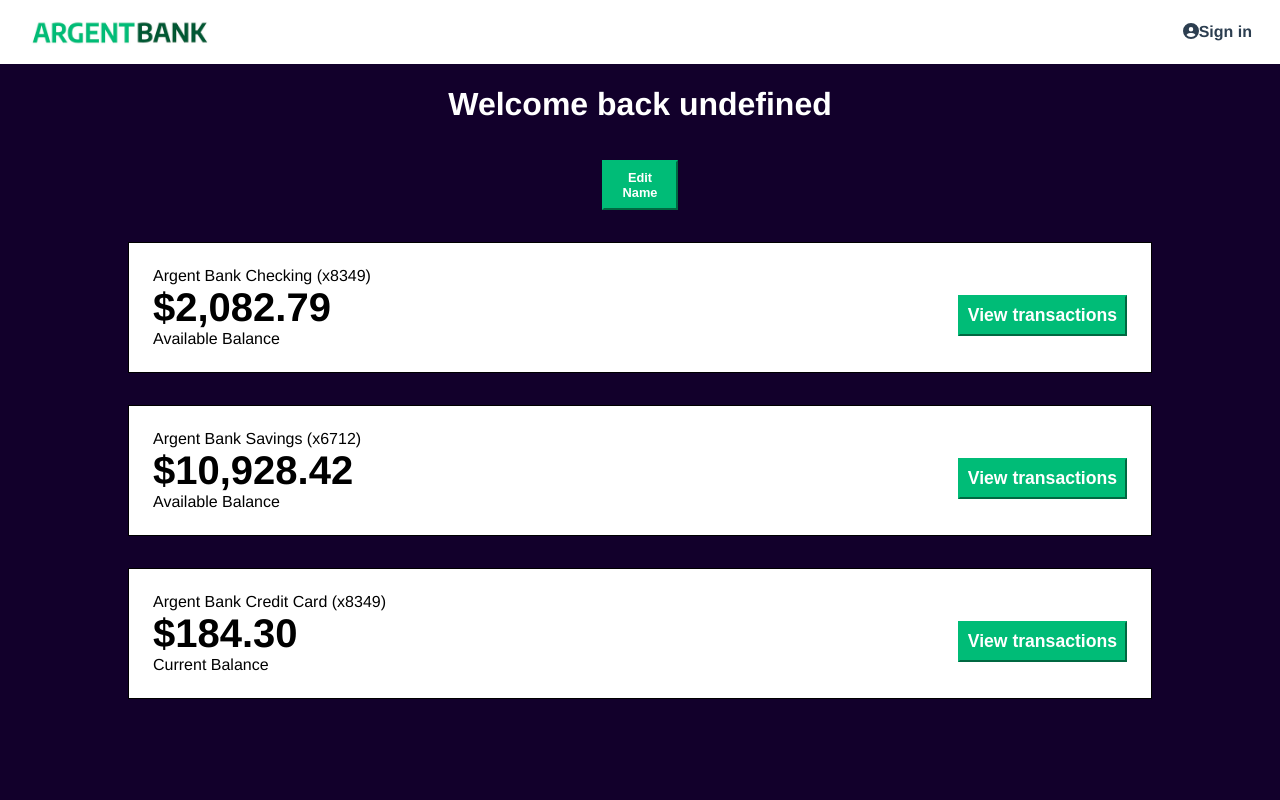
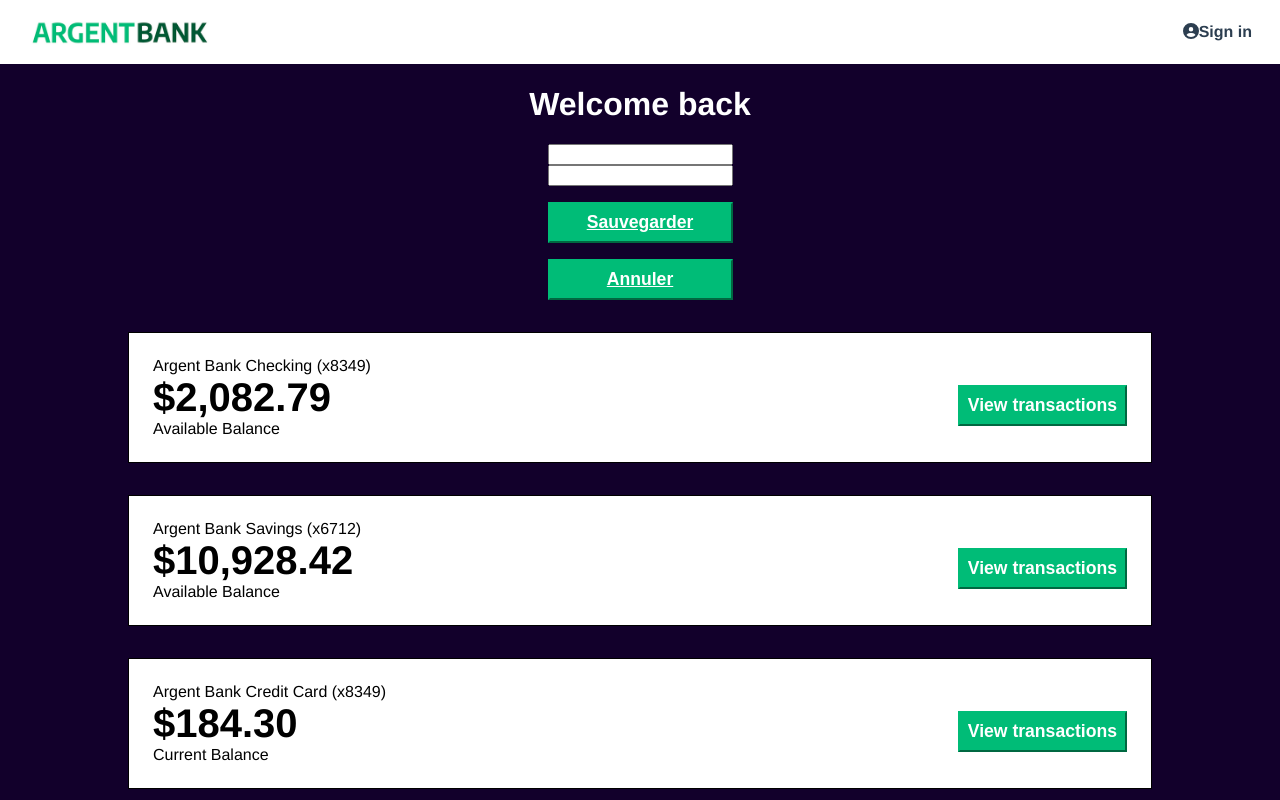
Before and after one commit to Vanessa-Peixoto/ArgentBank, a React (Vite) app: page /profile in a window 1280 px wide. Both pictures are taken after a click on the button "Edit Name". Shown: the top 800 px of the page. Built offline with nearby package versions, Linux system fonts and the light colour scheme.

Commit message:
add updateprofile service and editname component

```diff
--- a/src/app/store.js
+++ b/src/app/store.js
@@ -3,6 +3,7 @@ import formReducer from '../features/formSlice';
 import { authApi } from '../services/authApi';
 import authReducer from '../features/authSlice';
 import { profileApi } from '../services/profileApi';
+import { updateProfileApi } from '../services/updateProfileApi';
 
 export const store = configureStore({
   reducer: {
@@ -10,7 +11,8 @@ export const store = configureStore({
     auth: authReducer,
     [authApi.reducerPath]: authApi.reducer,
     [profileApi.reducerPath]: profileApi.reducer,
+    [updateProfileApi.reducerPath]: updateProfileApi.reducer,
   },
   middleware: (getDefaultMiddleware) =>
-    getDefaultMiddleware().concat(authApi.middleware, profileApi.middleware),
+    getDefaultMiddleware().concat(authApi.middleware, profileApi.middleware, updateProfileApi.middleware),
 });
--- a/src/component/Button/Button.jsx
+++ b/src/component/Button/Button.jsx
@@ -1,9 +1,9 @@
 import PropTypes from "prop-types";
 import "./button.scss";
 
-function Button({ type = "button", children, className = "" }) {
+function Button({ type = "button", children, className = "" , onClick}) {
   return (
-    <button type={type} className={`sign-in-button ${className}`}>
+    <button type={type} className={`sign-in-button ${className}`} onClick={onClick}>
       {children}
     </button>
   );
@@ -13,6 +13,7 @@ Button.propTypes = {
   type: PropTypes.string.isRequired,
   children: PropTypes.node.isRequired,
   className: PropTypes.string,
+  onClick: PropTypes.func,
 };
 
 export default Button;
--- /dev/null
+++ b/src/component/EditName/EditName.jsx
@@ -0,0 +1,94 @@
+import { useState } from "react";
+import { useUpdateProfileMutation } from "../../services/updateProfileApi";
+import Button from "../Button/Button";
+import PropTypes from "prop-types";
+
+function EditName({ firstName, lastName, onUpdate, refreshProfile }) {
+
+  const [editMode, setEditMode] = useState(false);
+  const [newFirstName, setNewFirstName] = useState(firstName || "");
+  const [newLastName, setNewLastName] = useState(lastName || "");
+
+  //Mutation to update user profile
+  const [updateProfile, { isLoading, error }] = useUpdateProfileMutation();
+
+  const handleEditClick = () => {
+    setEditMode(true);
+  }
+
+  const handleCancelClick = () => {
+    setNewFirstName(firstName);
+    setNewLastName(lastName);
+    setEditMode(false);
+  }
+
+  const handleSubmit = async (e) => {
+    e.preventDefault();
+    try {
+      await updateProfile({
+        firstName: newFirstName,
+        lastName: newLastName,
+      }).unwrap();
+
+      onUpdate({
+        firstName: firstName,
+        lastName: lastName,
+      })
+
+      await refreshProfile();
+
+      setEditMode(false);
+
+    } catch (err) {
+      console.error("Erreur lors de la mise à jour du profil :", err);
+    }
+  }
+
+  return (
+    <div>
+      {editMode ? (
+        <form onSubmit={handleSubmit}>
+          <div>
+                <input
+                type="text"
+                placeholder={firstName}
+                value={newFirstName}
+                onChange={(e) => setNewFirstName(e.target.value)}
+                />
+          </div>
+          <div>
+                <input
+                type="text"
+                placeholder={lastName}
+                value={newLastName}
+                onChange={(e) => setNewLastName(e.target.value)}
+                />
+          </div>
+
+          <Button type="submit" className="btn-save">
+            {isLoading ? "En cours..." : "Sauvegarder"}
+          </Button>
+
+          <Button type="button" className="btn-cancel" onClick={handleCancelClick}>
+            Annuler
+          </Button>
+
+          {error && <div className="error">Erreur: {error.message}</div>}
+        </form>
+      ) : (
+        <Button type="button" onClick={handleEditClick}>
+          Edit Name
+        </Button>
+      )}
+    </div>
+  );
+}
+
+Button.propTypes = {
+  firstName: PropTypes.string,
+  lastName: PropTypes.string,
+  onUpdate: PropTypes.func,
+  refreshProfile: PropTypes.func,
+};
+
+export default EditName;
--- a/src/pages/Dashboard.jsx
+++ b/src/pages/Dashboard.jsx
@@ -1,4 +1,4 @@
-import Button from "../component/Button/Button";
+import EditName from "../component/EditName/EditName";
 import Footer from "../component/Footer/Footer";
 import Header from "../component/Header/Header";
 import Account from "../component/Account/Account";
@@ -6,11 +6,14 @@ import "./dashboard.scss";
 import { useTranslation } from "react-i18next";
 import { useGetProfileMutation } from "../services/profileApi";
 import { useSelector } from "react-redux";
-import { useEffect } from "react";
+import { useEffect, useState } from "react";
 
 function Dashboard() {
 
   const { t } = useTranslation();
+
+  //stock user info
+  const [userInfo, setUserInfo] = useState({ firstName: "", lastName: "" });
 
   //retrieve user profil
   const [getProfile, { data, isLoading, error }] = useGetProfileMutation();
@@ -24,6 +27,21 @@ function Dashboard() {
     }
   }, [getProfile, isConnected]);
 
+  //update local state when data changes
+  useEffect(() => {
+    if (data && data.body) {
+      setUserInfo({
+        firstName: data.body.firstName,
+        lastName: data.body.lastName,
+      });
+    }
+  }, [data]);
+
+  const refreshProfile = () => {
+    getProfile();
+  };
+
+
   if (isLoading) {
     return <div>Loading...</div>;
   }
@@ -32,17 +50,14 @@ function Dashboard() {
     return <div>Error fetching profile: {error.message}</div>;
   }
 
-  const firstName = data?.body?.firstName;
 
   return (
     <>
       <Header />
       <main className="bg-dark">
         <div className="header">
-          <h1>{t("dashboard.welcome") + ' ' + firstName}</h1>
-          <Button type="submit" className="btn-edit-name">
-            {t("dashboard.btnName")}
-          </Button>
+          <h1>{t("dashboard.welcome") + ' ' + userInfo.firstName}</h1>
+          <EditName firstName={userInfo.firstName} lastName={userInfo.lastName} onUpdate={setUserInfo} refreshProfile={refreshProfile}/>
         </div>
         <h2 className="sr-only">Accounts</h2>
 
--- /dev/null
+++ b/src/services/updateProfileApi.js
@@ -0,0 +1,24 @@
+import { createApi, fetchBaseQuery } from '@reduxjs/toolkit/query/react';
+
+export const updateProfileApi = createApi({
+    //name in the store
+    reducerPath: "updateProfileApi",
+    //configuration for making HTTP request
+    baseQuery: fetchBaseQuery({baseUrl:'http://localhost:3001/api/v1'}),
+    //define API request
+    endpoints: (builder) => ({
+        //create mutation which allow to send request to connect
+        updateProfile: builder.mutation({
+            query: ({firstName, lastName}) => ({
+                url: '/user/profile',
+                method: 'PUT',
+                body: {firstName, lastName},
+                headers: {
+                    Authorization: `Bearer ${sessionStorage.getItem('token')}`,
+                }
+            })
+        })
+    })
+})
+
+export const { useUpdateProfileMutation } = updateProfileApi;
```
